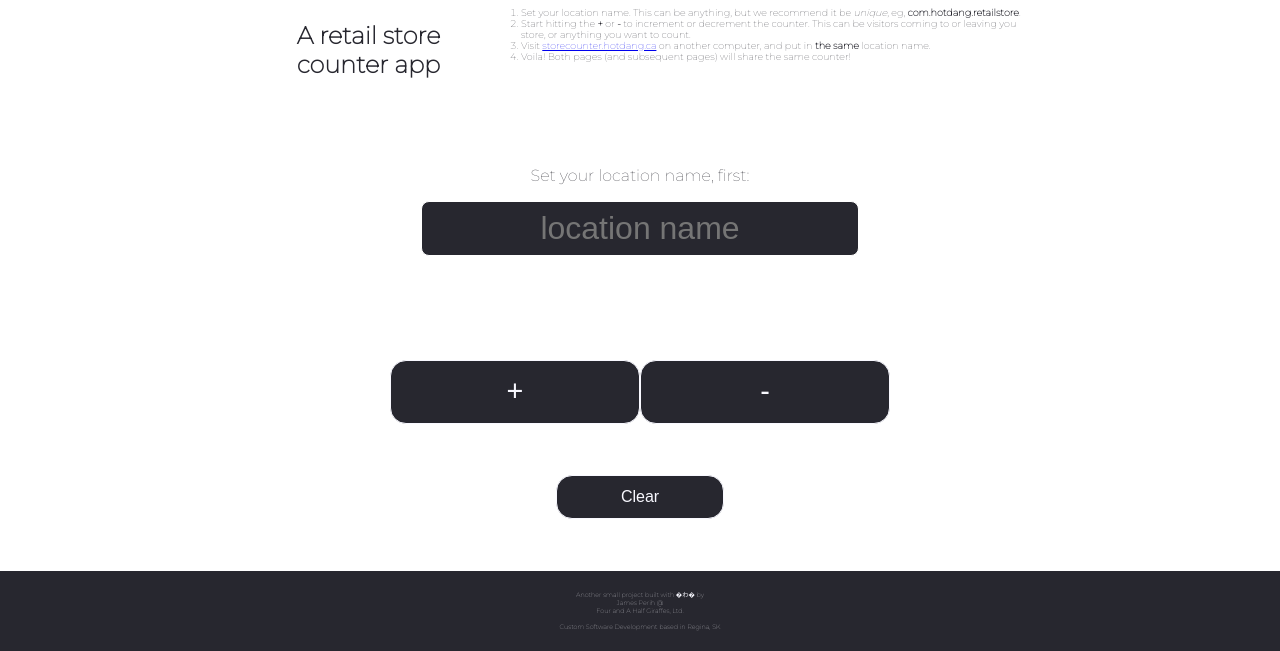
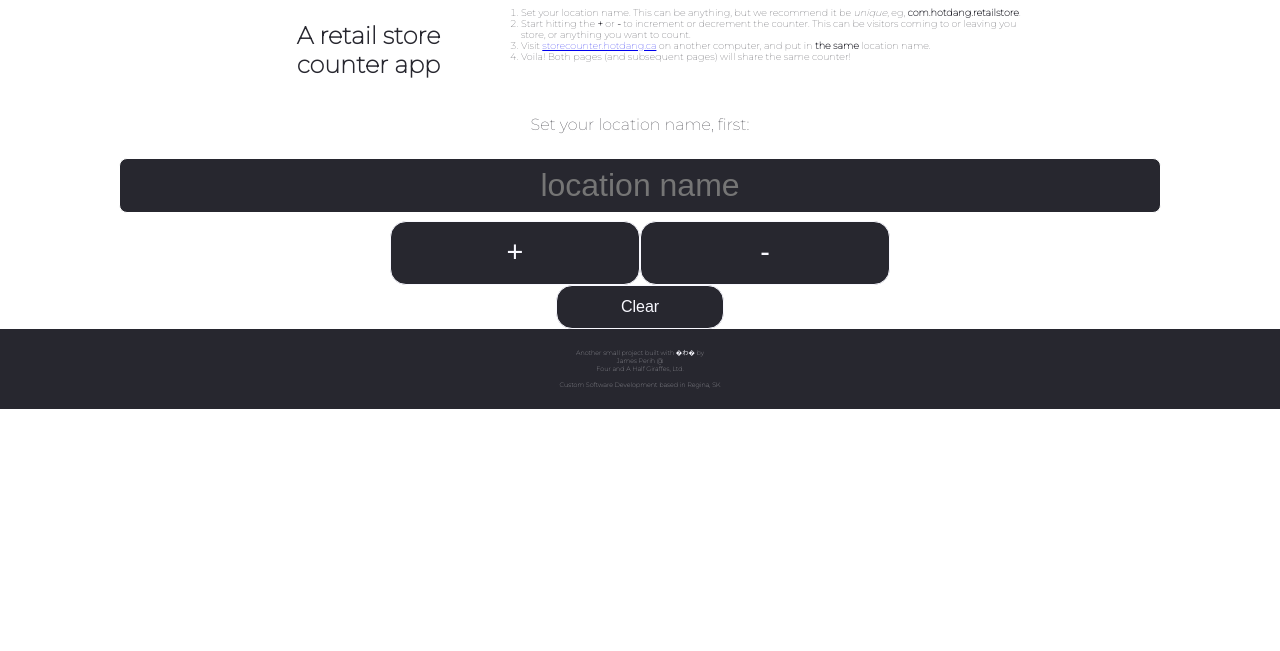
Before and after one commit to hotdang-ca/storecounter-serv, a website: page public/index.html in a window 1280 px wide. Shown: the part 149-800 px from the top of the page. Drawn offline with nearby package versions, Linux system fonts and the light colour scheme; no server answers.

Commit message:
Fix more styles.

```diff
--- a/public/index.html
+++ b/public/index.html
@@ -41,6 +41,7 @@
     <script defer src="./main.js"></script>
   </head>
   <body>
+    <div class="content">
 
       <div class="masthead">
         <div>
@@ -87,6 +88,7 @@
       <div id="controls-secondary">
         <button id="clear">Clear</button>
       </div>
+    </div>
 
     <footer class="postmark">
       Another small project built with ❤️ by<br/>
--- a/public/main.css
+++ b/public/main.css
@@ -23,24 +23,28 @@ input[type="text"] {
     background-color: var(--main-bg);
     font-size: 2rem;
     padding: 8px;
+    margin: 8px 16px;
     color: var(--secondary-bg);
     text-align: center;
+    width: 80vw;
+    text-overflow: ellipsis;
 }
 
 body {
     color: var(--main-bg);
-    align-items: center;
     animation: fadeEffect 2s;
-    /* background-color: var(--main-bg); */
+    font-family: var(--primary-font);
+    margin: 0;
+    padding: 0;
+}
+
+.content {
+    text-align: center;
+    padding: 0 16px;
     display: flex;
     flex-direction: column;
-    font-family: var(--primary-font);
     justify-content: space-between;
-    margin: 0;
-    padding: 0;
-    width: 100vw;
-    height: 100vh;
-    text-align: center;
+    align-items: center;
 }
 
 button {
```
Lines whose indentation alone changed are shown as unchanged.
